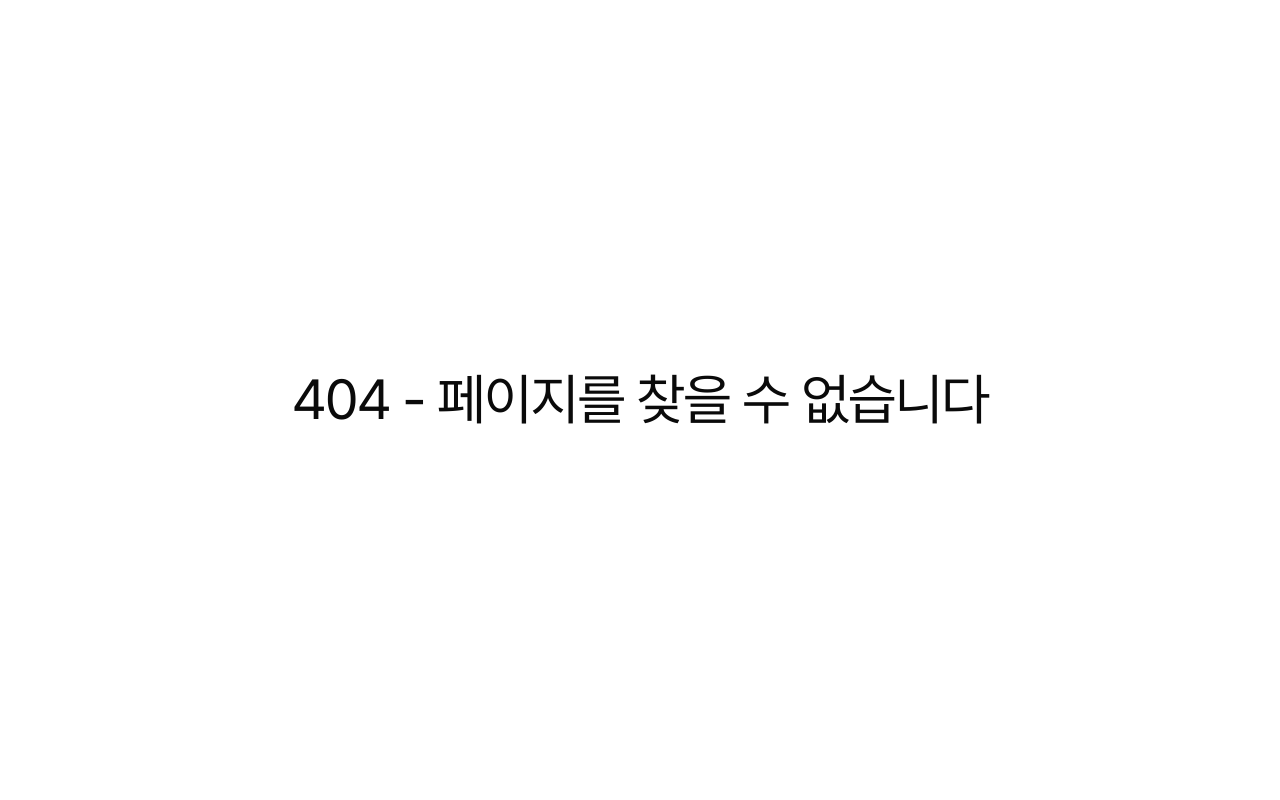
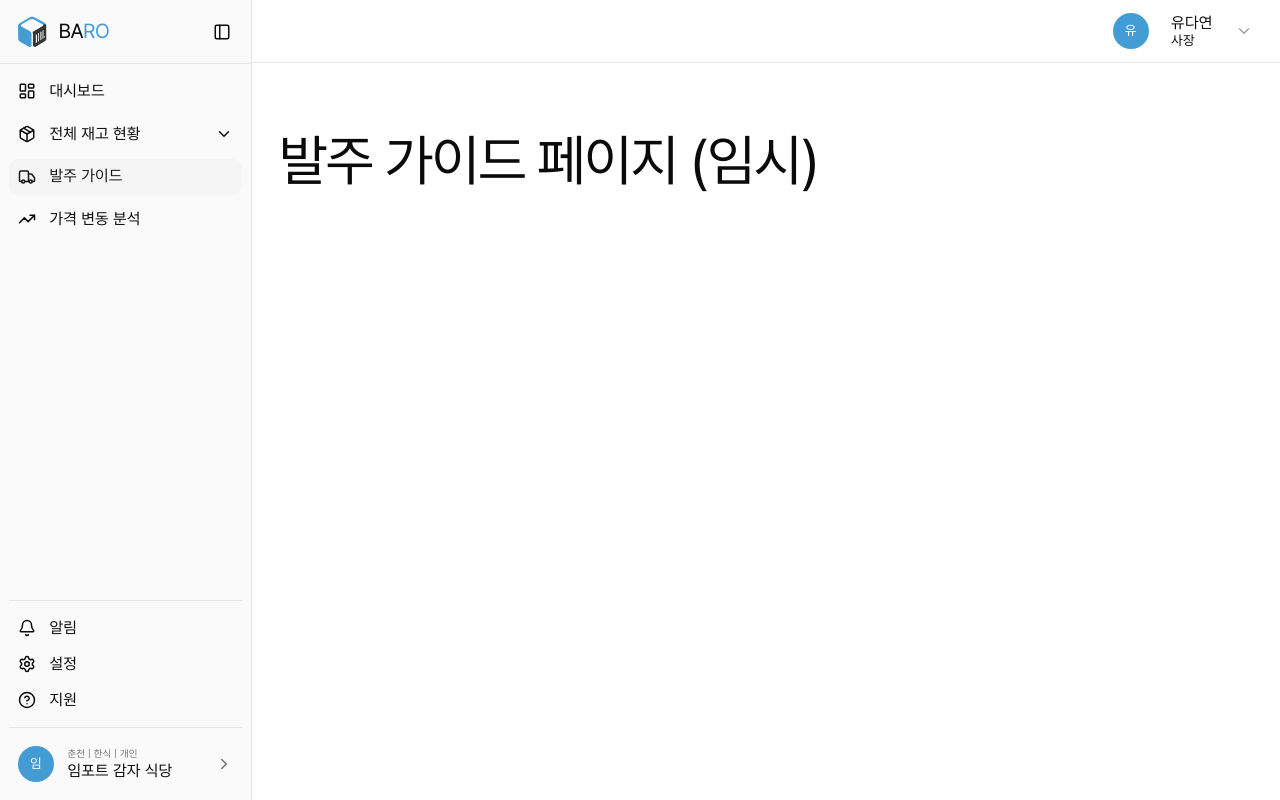
Before and after one commit to from-knu-import-potato/baro-frontend, a React (Vite) app: page /order-guide in a window 1280 px wide. Before the commit this address had no page. Built offline with nearby package versions, Linux system fonts and the light colour scheme.

Commit message:
✨ feat: 임시 발주 가이드 페이지 추가

```diff
--- a/src/app/routes/Router.tsx
+++ b/src/app/routes/Router.tsx
@@ -9,6 +9,7 @@ import LandingPage from '@/pages/LandingPage';
 import LoginPage from '@/pages/LoginPage';
 import NotFoundPage from '@/pages/NotFoundPage';
 import PriceAnalysisPage from '@/pages/PriceAnalysisPage';
+import OrderGuidePage from '@/pages/OrderGuidePage';
 
 export default function Router() {
   return (
@@ -23,6 +24,7 @@ export default function Router() {
         <Route path={routePaths.dashboard} element={<DashboardPage />} />
         <Route path={routePaths.inventoryCurrent} element={<InventoryCurrentPage />} />
         <Route path={routePaths.inventoryDepleted} element={<InventoryDepletedPage />} />
+        <Route path={routePaths.orderGuide} element={<OrderGuidePage />} />
         <Route path={routePaths.priceAnalysis} element={<PriceAnalysisPage />} />
       </Route>
     </Routes>
--- /dev/null
+++ b/src/pages/OrderGuidePage.tsx
@@ -0,0 +1,9 @@
+const OrderGuidePage = () => {
+  return (
+    <div className="p-6">
+      <h1 className="text-xl font-bold text-baro-black">발주 가이드 페이지 (임시) </h1>
+    </div>
+  );
+};
+
+export default OrderGuidePage;
```
